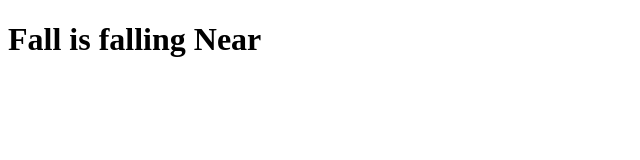
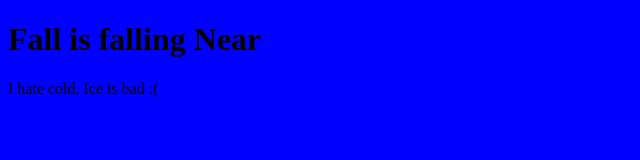
Before and after one commit to AkiraWarhiet/Fall, a plain HTML site: page index.html in a window 1280 px wide. Shown: the whole page, without its empty margins (0-640 px from the left). Drawn offline with Linux system fonts and the light colour scheme.

Commit message:
added a paragraph and a style sheet

```diff
--- a/index.html
+++ b/index.html
@@ -5,8 +5,10 @@
     <meta name="viewport" content="width=device-width, initial-scale=1.0">
     <meta http-equiv="X-UA-Compatible" content="ie=edge">
     <title>Document</title>
+    <link rel="stylesheet" href="styles.css">
 </head>
 <body>
     <h1>Fall is falling Near</h1>
+    <p>I hate cold. Ice is bad :(</p>
 </body>
 </html>
--- /dev/null
+++ b/styles.css
@@ -0,0 +1,3 @@
+body{
+    background-color: blue;
+}
```
